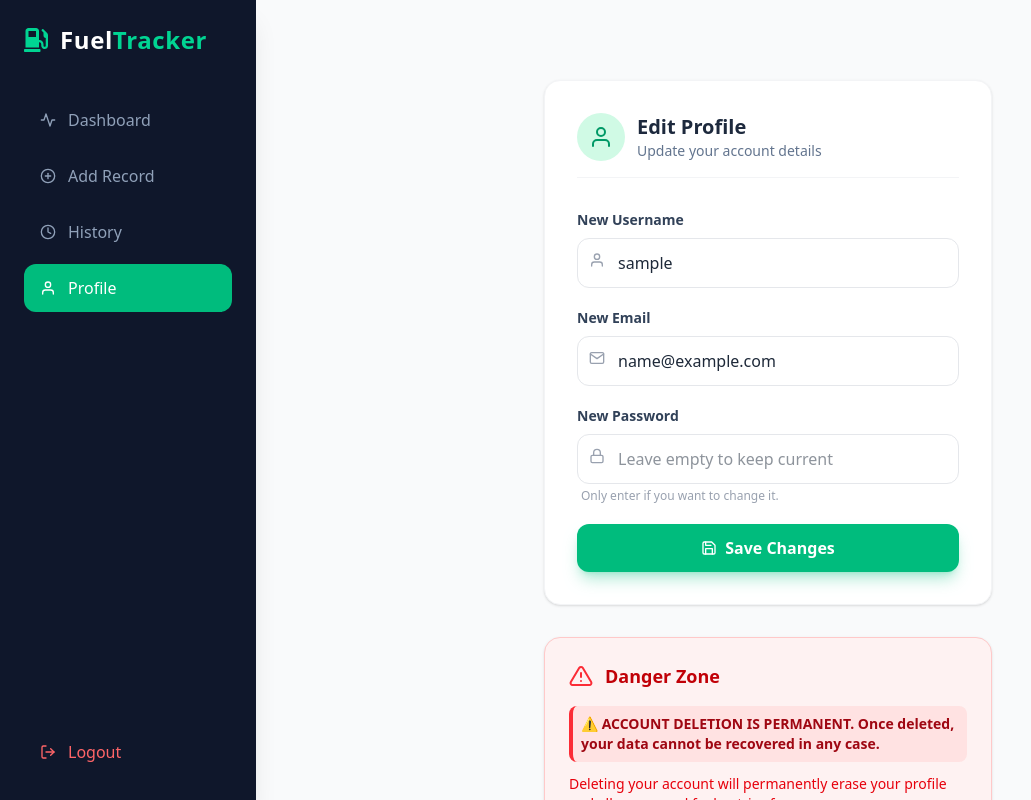
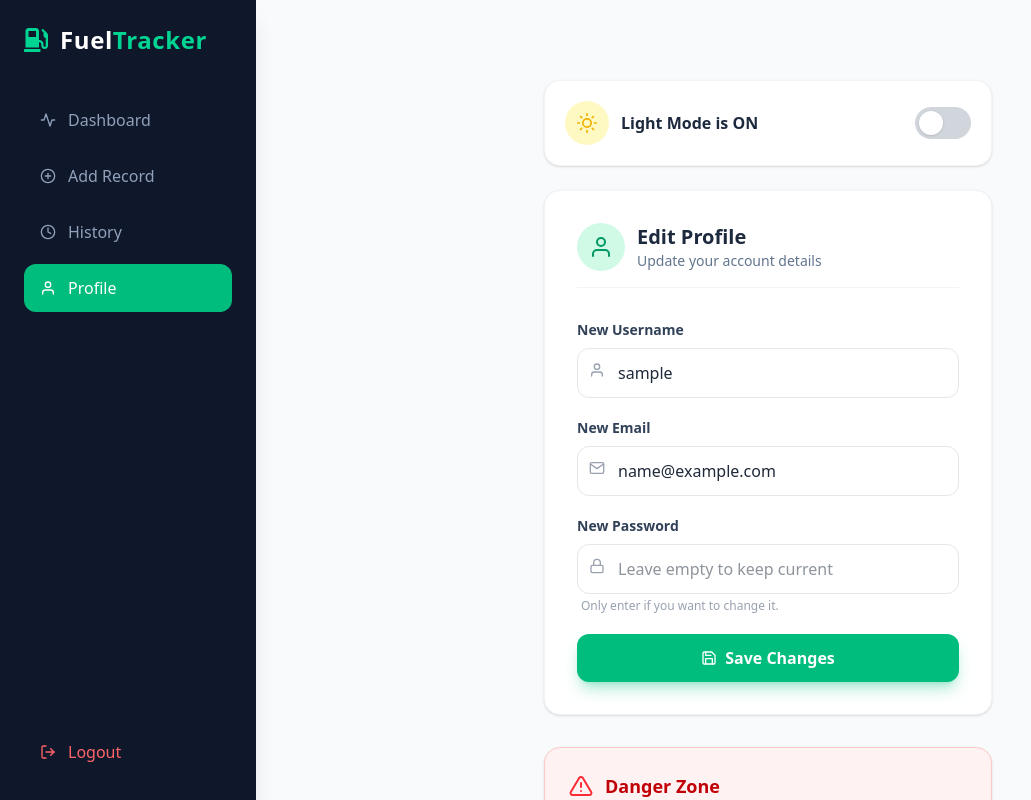
Before and after one commit to abdullahislam123/fuel-tracker-app, a React (Vite) app in the folder fuel-tracker/: page /profile in a window 1280 px wide. Shown: the top 800 px of the page, without its empty margins (0-1031 px from the left). Built offline with nearby package versions, Linux system fonts and the light colour scheme; sample sign-in values are in the browser's storage.

Commit message:
Feature: Implemented Dark Mode toggle using React Context and Tailwind CSS 'class' strategy. Applied dark styling.

```diff
--- a/fuel-tracker/src/App.jsx
+++ b/fuel-tracker/src/App.jsx
@@ -1,6 +1,7 @@
-import React from "react";
+import React, { useState, useEffect } from "react"; // ⭐ useState aur useEffect add kiye
 import { BrowserRouter, Routes, Route, Link, useLocation, Navigate, useNavigate } from "react-router-dom";
-import { FiActivity, FiPlusCircle, FiClock, FiLogOut, FiUser } from "react-icons/fi";
+// FiSun, FiMoon icons import kiye
+import { FiActivity, FiPlusCircle, FiClock, FiLogOut, FiUser, FiSun, FiMoon } from "react-icons/fi";
 import { FaGasPump } from "react-icons/fa";
 
 // Pages
@@ -11,6 +12,12 @@ import Login from "./components/Login";
 import Register from "./components/Register";
 import Profile from "./components/Profile";
 
+// ⭐ 1. THEME CONTEXT CREATE AUR EXPORT KAREIN
+export const ThemeContext = React.createContext({
+    theme: 'light',
+    toggleTheme: () => {}
+});
+
 // --- CHECK LOGIN STATUS ---
 const isAuthenticated = () => {
   return localStorage.getItem("token") !== null;
@@ -18,6 +25,7 @@ const isAuthenticated = () => {
 
 // --- SIDEBAR (Laptop) ---
 const Sidebar = () => {
+  // ⭐ Context use karne ke liye import karna padega, lekin Sidebar mein Dark mode ki zaroorat nahi hai (kyunki iska background slate-900 set hai)
   const location = useLocation();
   const isActive = (path) => location.pathname === path;
 
@@ -59,10 +67,10 @@ const Sidebar = () => {
 
 // --- BOTTOM NAV (Mobile - Balanced Layout) ---
 const BottomNav = () => {
+  // ⭐ BottomNav mein bhi dark mode classes lagani padengi
   const location = useLocation();
   const isActive = (path) => location.pathname === path;
 
-  // Logout Function Mobile k liye
   const handleLogout = () => {
     if(window.confirm("Are you sure you want to logout?")) {
       localStorage.clear();
@@ -71,7 +79,8 @@ const BottomNav = () => {
   };
 
   return (
-    <nav className="md:hidden fixed bottom-0 left-0 w-full bg-white border-t border-gray-200 flex justify-between items-center px-6 py-3 z-30 shadow-[0_-5px_10px_rgba(0,0,0,0.05)]">
+    // ⭐ BottomNav mein dark mode classes add ki hain
+    <nav className="md:hidden fixed bottom-0 left-0 w-full bg-white border-t border-gray-200 flex justify-between items-center px-6 py-3 z-30 shadow-[0_-5px_10px_rgba(0,0,0,0.05)] dark:bg-slate-900 dark:border-slate-800 dark:shadow-[0_-5px_10px_rgba(0,0,0,0.8)]">
 
       {/* 1. LEFT: Home */}
       <Link to="/" className={`flex flex-col items-center gap-1 ${isActive("/") ? "text-emerald-500" : "text-gray-400"}`}>
@@ -85,7 +94,8 @@ const BottomNav = () => {
 
       {/* 3. CENTER: Add Button (Floating) */}
       <Link to="/add" className="relative -top-6">
-        <div className={`p-4 rounded-full shadow-xl border-4 border-gray-50 flex items-center justify-center transition-transform hover:scale-105 ${isActive("/add") ? "bg-emerald-600 text-white" : "bg-emerald-500 text-white"}`}>
+        {/* ⭐ Add Button Border ko dark mode mein adjust kiya */}
+        <div className={`p-4 rounded-full shadow-xl border-4 border-gray-50 flex items-center justify-center transition-transform hover:scale-105 dark:border-slate-900 ${isActive("/add") ? "bg-emerald-600 text-white" : "bg-emerald-500 text-white"}`}>
           <FiPlusCircle size={28} />
         </div>
       </Link>
@@ -106,13 +116,16 @@ const BottomNav = () => {
 
 // --- MAIN LAYOUT (Wrapper) ---
 const Layout = ({ children }) => {
-  // Agar login nahi hai, to Login page par bhej do
+  // ⭐ Context se theme nikalenge
+  const { theme } = React.useContext(ThemeContext);
+
   if (!isAuthenticated()) {
     return <Navigate to="/login" />;
   }
 
   return (
-    <div className="min-h-screen bg-gray-50 flex flex-col md:flex-row font-sans text-gray-800">
+    // ⭐ Main div mein theme state ke hisaab se background color set kiya
+    <div className={`min-h-screen ${theme === 'dark' ? 'bg-slate-900' : 'bg-gray-50'} flex flex-col md:flex-row font-sans text-gray-800 dark:text-gray-100`}>
       <Sidebar />
       <main className="w-full md:ml-64 p-6 pb-24 md:p-10 animate-fade-in">
         {children}
@@ -124,7 +137,32 @@ const Layout = ({ children }) => {
 
 // --- APP COMPONENT ---
 const App = () => {
+    // ⭐ 2. THEME STATE AUR TOGGLE LOGIC
+    const [theme, setTheme] = useState(
+        localStorage.getItem('theme') || 'light'
+    );
+
+    const toggleTheme = () => {
+        setTheme((currentTheme) => {
+            const newTheme = currentTheme === 'light' ? 'dark' : 'light';
+            localStorage.setItem('theme', newTheme);
+            return newTheme;
+        });
+    };
+
+    // ⭐ 3. useEffect se 'dark' class <body> tag par lagayein/hatayein
+    useEffect(() => {
+        const body = document.body;
+        if (theme === 'dark') {
+            body.classList.add('dark');
+        } else {
+            body.classList.remove('dark');
+        }
+    }, [theme]);
+
   return (
+    // ⭐ 4. THEME CONTEXT PROVIDER se puri app ko theme state di
+    <ThemeContext.Provider value={{ theme, toggleTheme }}>
       <BrowserRouter>
         <Routes>
           {/* PUBLIC ROUTES (No Login Needed) */}
@@ -138,6 +176,7 @@ const App = () => {
           <Route path="/profile" element={<Layout><Profile /></Layout>} />
         </Routes>
       </BrowserRouter>
+    </ThemeContext.Provider>
   );
 };
 
--- a/fuel-tracker/src/components/Profile.jsx
+++ b/fuel-tracker/src/components/Profile.jsx
@@ -1,9 +1,13 @@
-import React, { useState, useEffect } from "react";
-// FiLogOut aur FiTrash2 aur FiAlertTriangle import kiye
-import { FiUser, FiMail, FiLock, FiSave, FiLogOut, FiTrash2, FiAlertTriangle } from "react-icons/fi";
+import React, { useState, useEffect, useContext } from "react"; // ⭐ useContext import kiya
+// FiLogOut, FiTrash2, FiAlertTriangle, FiSun, FiMoon icons import kiye
+import { FiUser, FiMail, FiLock, FiSave, FiLogOut, FiTrash2, FiAlertTriangle, FiSun, FiMoon } from "react-icons/fi";
 import { useNavigate } from "react-router-dom"; // useNavigate import kiya
+import { ThemeContext } from '../App'; // ⭐ ThemeContext ko import kiya (Path adjust karein agar App.jsx upar ki directory mein nahi hai)
 
 const Profile = () => {
+    // ⭐ Context se theme state aur toggle function lein
+    const { theme, toggleTheme } = useContext(ThemeContext);
+
   const [formData, setFormData] = useState({ username: "", email: "", password: "" });
   const [loading, setLoading] = useState(false);
   const navigate = useNavigate(); // useNavigate hook use kiya
@@ -15,15 +19,12 @@ const Profile = () => {
   useEffect(() => {
     const user = JSON.parse(localStorage.getItem("user"));
     if (user) {
-      // Email fetch karte waqt user ka original email daalna zaroori hai
-      // Warna backend sirf empty string receive karega
       setFormData({
         username: user.username || "",
-        email: user.email || "", // Profile update ke liye email zaroori hai
+        email: user.email || "",
         password: ""
       });
     } else {
-        // Agar user data na mile to login par bhej do
         navigate("/login");
     }
   }, [navigate]);
@@ -33,7 +34,6 @@ const Profile = () => {
     const token = localStorage.getItem("token");
 
     try {
-      // Jab update kar rahe hain, to sirf wohi fields bhejo jo change ki hain
       const dataToSend = {};
       if (formData.username) dataToSend.username = formData.username;
       if (formData.email) dataToSend.email = formData.email;
@@ -45,13 +45,12 @@ const Profile = () => {
           'Content-Type': 'application/json',
           'Authorization': token
         },
-        body: JSON.stringify(dataToSend) // Update kiya: sirf changed data bhejo
+        body: JSON.stringify(dataToSend)
       });
 
       const data = await res.json();
 
       if (res.ok) {
-        // LocalStorage update karo aur Logout/Login par bhej do
         localStorage.clear();
         alert("Profile Updated! Please Login again.");
         navigate("/login");
@@ -106,23 +105,52 @@ const Profile = () => {
 
   return (
     <div className="max-w-md mx-auto mt-4 md:mt-10 mb-24">
-      <div className="bg-white p-8 rounded-2xl shadow-sm border border-gray-100">
-        <div className="flex items-center gap-3 mb-8 border-b border-gray-100 pb-4">
-          <div className="bg-emerald-100 p-3 rounded-full text-emerald-600">
+
+        {/* ⭐ ADDED: 1. DARK MODE TOGGLE SECTION (TOP) */}
+        <div className="bg-white p-5 mb-6 rounded-2xl shadow-sm border border-gray-100 dark:bg-slate-800 dark:border-slate-700">
+            <div className="flex justify-between items-center">
+                <div className="flex items-center gap-3">
+                    <span className="p-3 rounded-full text-yellow-500 bg-yellow-100 dark:bg-slate-700 dark:text-yellow-400">
+                        {theme === 'dark' ? <FiMoon size={20} /> : <FiSun size={20} />}
+                    </span>
+                    <h3 className="text-md font-bold text-slate-800 dark:text-white">
+                        {theme === 'dark' ? "Dark Mode is ON" : "Light Mode is ON"}
+                    </h3>
+                </div>
+
+                {/* ⭐ TOGGLE SWITCH */}
+                <button
+                    onClick={toggleTheme}
+                    className={`relative w-14 h-8 flex items-center rounded-full transition-colors duration-300 ${
+                        theme === 'dark' ? 'bg-emerald-500' : 'bg-gray-300'
+                    }`}
+                    aria-label="Toggle Dark Mode"
+                >
+                    <span
+                        className={`block w-6 h-6 rounded-full bg-white shadow transform transition-transform duration-300 ${
+                            theme === 'dark' ? 'translate-x-7' : 'translate-x-1'
+                        }`}
+                    />
+                </button>
+            </div>
+        </div>
+        {/* --- END DARK MODE TOGGLE --- */}
+
+      <div className="bg-white p-8 rounded-2xl shadow-sm border border-gray-100 dark:bg-slate-800 dark:border-slate-700"> {/* ⭐ dark mode classes added */}
+        <div className="flex items-center gap-3 mb-8 border-b border-gray-100 pb-4 dark:border-slate-700"> {/* ⭐ dark mode classes added */}
+          <div className="bg-emerald-100 p-3 rounded-full text-emerald-600 dark:bg-emerald-900/40 dark:text-emerald-300"> {/* ⭐ dark mode classes added */}
             <FiUser size={24} />
           </div>
           <div>
-            <h2 className="text-xl font-bold text-slate-800">Edit Profile</h2>
-            <p className="text-slate-500 text-sm">Update your account details</p>
+            <h2 className="text-xl font-bold text-slate-800 dark:text-white">Edit Profile</h2> {/* ⭐ dark mode classes added */}
+            <p className="text-slate-500 text-sm dark:text-gray-400">Update your account details</p> {/* ⭐ dark mode classes added */}
           </div>
         </div>
 
         <div className="space-y-5">
-          {/* Username, Email, Password Fields remains the same */}
-
           {/* Username */}
           <div>
-            <label className="block text-sm font-bold text-slate-700 mb-2">New Username</label>
+            <label className="block text-sm font-bold text-slate-700 mb-2 dark:text-gray-200">New Username</label> {/* ⭐ dark mode classes added */}
             <div className="relative">
               <FiUser className="absolute left-3 top-3.5 text-gray-400" />
               <input
@@ -130,29 +158,31 @@ const Profile = () => {
                 placeholder="Enter new username"
                 value={formData.username}
                 onChange={(e) => setFormData({...formData, username: e.target.value})}
-                className="w-full pl-10 p-3 border border-gray-200 rounded-xl focus:outline-none focus:ring-2 focus:ring-emerald-500"
+                // ⭐ dark mode classes added to input field
+                className="w-full pl-10 p-3 border border-gray-200 rounded-xl focus:outline-none focus:ring-2 focus:ring-emerald-500 dark:bg-slate-700 dark:border-slate-600 dark:text-white"
               />
             </div>
           </div>
 
           {/* Email */}
           <div>
-            <label className="block text-sm font-bold text-slate-700 mb-2">New Email</label>
+            <label className="block text-sm font-bold text-slate-700 mb-2 dark:text-gray-200">New Email</label> {/* ⭐ dark mode classes added */}
             <div className="relative">
               <FiMail className="absolute left-3 top-3.5 text-gray-400" />
               <input
                 type="email"
                 placeholder="Enter new email"
-                value={formData.email} // User ka existing email yahan dikhega
+                value={formData.email}
                 onChange={(e) => setFormData({...formData, email: e.target.value})}
-                className="w-full pl-10 p-3 border border-gray-200 rounded-xl focus:outline-none focus:ring-2 focus:ring-emerald-500"
+                // ⭐ dark mode classes added to input field
+                className="w-full pl-10 p-3 border border-gray-200 rounded-xl focus:outline-none focus:ring-2 focus:ring-emerald-500 dark:bg-slate-700 dark:border-slate-600 dark:text-white"
               />
             </div>
           </div>
 
           {/* Password */}
           <div>
-            <label className="block text-sm font-bold text-slate-700 mb-2">New Password</label>
+            <label className="block text-sm font-bold text-slate-700 mb-2 dark:text-gray-200">New Password</label> {/* ⭐ dark mode classes added */}
             <div className="relative">
               <FiLock className="absolute left-3 top-3.5 text-gray-400" />
               <input
@@ -160,10 +190,11 @@ const Profile = () => {
                 placeholder="Leave empty to keep current"
                 value={formData.password}
                 onChange={(e) => setFormData({...formData, password: e.target.value})}
-                className="w-full pl-10 p-3 border border-gray-200 rounded-xl focus:outline-none focus:ring-2 focus:ring-emerald-500"
+                // ⭐ dark mode classes added to input field
+                className="w-full pl-10 p-3 border border-gray-200 rounded-xl focus:outline-none focus:ring-2 focus:ring-emerald-500 dark:bg-slate-700 dark:border-slate-600 dark:text-white"
               />
             </div>
-            <p className="text-xs text-gray-400 mt-1 ml-1">Only enter if you want to change it.</p>
+            <p className="text-xs text-gray-400 mt-1 ml-1 dark:text-gray-500">Only enter if you want to change it.</p> {/* ⭐ dark mode classes added */}
           </div>
 
           {/* Update Button */}
@@ -178,18 +209,18 @@ const Profile = () => {
       </div>
 
       {/* --- DANGER ZONE (Delete Account) --- */}
-      <div className="mt-8 p-6 bg-red-50 border border-red-200 rounded-2xl shadow-sm">
+      <div className="mt-8 p-6 bg-red-50 border border-red-200 rounded-2xl shadow-sm dark:bg-red-900/20 dark:border-red-800"> {/* ⭐ dark mode classes added */}
         <div className="flex items-center mb-4">
           <FiAlertTriangle className="text-red-500 mr-3" size={24} />
-          <h2 className="text-lg font-bold text-red-700">Danger Zone</h2>
+          <h2 className="text-lg font-bold text-red-700 dark:text-red-400">Danger Zone</h2> {/* ⭐ dark mode classes added */}
         </div>
 
         {/* ⭐ NEW STRONG WARNING ADDED HERE */}
-        <p className="text-sm font-semibold text-red-800 mb-3 p-2 bg-red-100 rounded-lg border-l-4 border-red-500">
+        <p className="text-sm font-semibold text-red-800 mb-3 p-2 bg-red-100 rounded-lg border-l-4 border-red-500 dark:bg-red-900/40 dark:text-red-300 dark:border-red-600"> {/* ⭐ dark mode classes added */}
            ⚠️ ACCOUNT DELETION IS PERMANENT. Once deleted, your data cannot be recovered in any case.
         </p>
 
-        <p className="text-sm text-red-600 mb-4">
+        <p className="text-sm text-red-600 mb-4 dark:text-red-500"> {/* ⭐ dark mode classes added */}
           Deleting your account will permanently erase your profile and all your saved fuel entries from our servers.
         </p>
         <button
--- a/fuel-tracker/tailwind.config.js
+++ b/fuel-tracker/tailwind.config.js
@@ -8,4 +8,5 @@ export default {
     extend: {},
   },
   plugins: [],
+  darkMode: 'class',
 }
```
Lines whose indentation alone changed are shown as unchanged.
